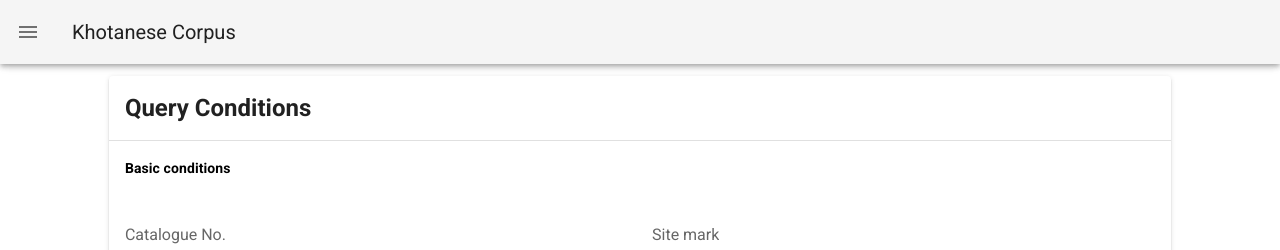
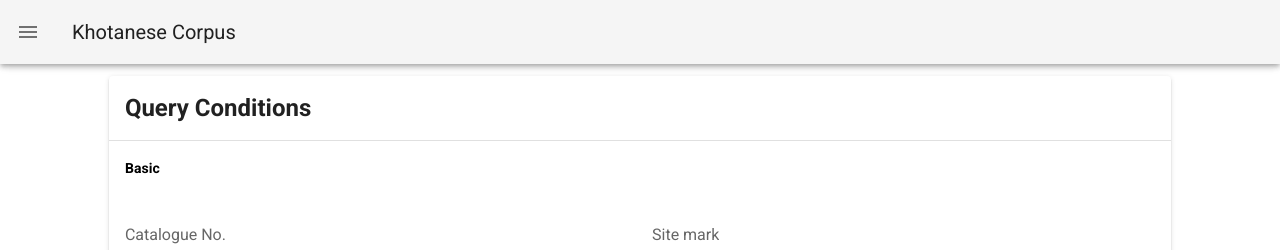
Before and after one commit to khotanese/k_corpus, a Nuxt app: page /advanced_search in a window 1280 px wide. Shown: the top 250 px of the page. Built offline with nearby package versions, Linux system fonts and the light colour scheme.

Commit message:
Update advanced_search.vue

```diff
--- a/pages/advanced_search.vue
+++ b/pages/advanced_search.vue
@@ -8,7 +8,7 @@
         <v-divider></v-divider>
         <v-card-text>
           <v-row>
-            <v-col><font color="black"><b>Basic conditions</b></font></v-col>
+            <v-col><font color="black"><b>Basic</b></font></v-col>
           </v-row>
           <v-row>
             <v-col>
```
